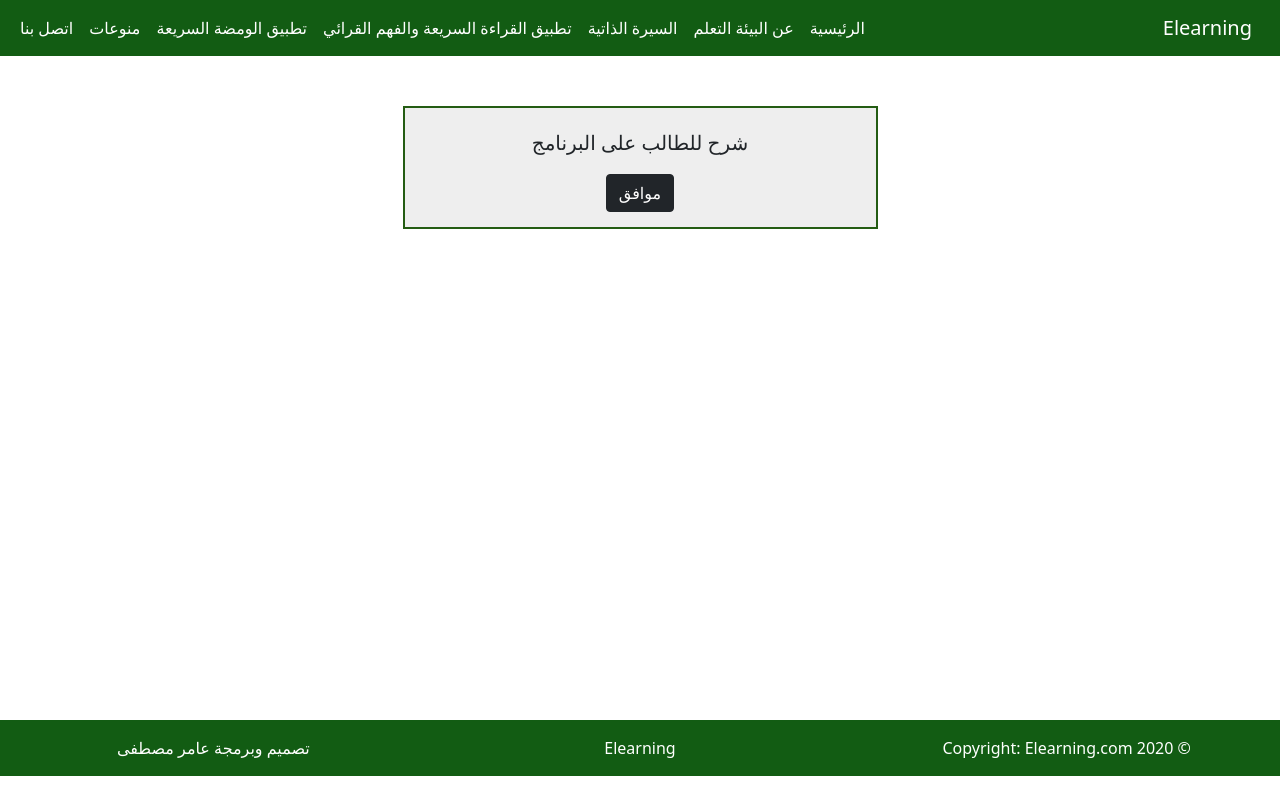
After one commit to amer200/readin-skills, a Node server app: page /read-app in a window 1280 px wide. The commit adds this page. Run offline with Node 20, Linux system fonts and the light colour scheme; some libraries are stand-ins or nearby versions.

Commit message:
read app

```diff
--- a/controllers/main.js
+++ b/controllers/main.js
@@ -1,3 +1,17 @@
-exports.getIndex = (req, res,next) => {
-    res.render('main/index')
+const MainPage = require('../modells/main-page');
+const mongoose = require('mongoose');
+
+exports.getIndex = (req, res, next) => {
+    MainPage.findOne()
+    .then(data => {
+        res.render('main/index',{
+            data: data
+        })
+    })
+    .catch( err => {
+        console.log(err);
+    })
 }
+exports.getReadApp = (req, res, next) => {
+    res.render('main/read-app')
+}
--- /dev/null
+++ b/public/css/read-app.css
@@ -0,0 +1,17 @@
+.my-modal {
+    height: 83vh;
+    text-align: center;
+}
+
+.my-modal .content {
+    margin-left: auto;
+    margin-right: auto;
+    margin-top: 50px;
+    padding: 20px 0 15px;
+    border: 2px solid #245C13;
+    background-color: #eee;
+}
+.page{
+    height: 83Vh;
+    padding: 100px;
+}
--- /dev/null
+++ b/public/js/read-app.js
@@ -0,0 +1,8 @@
+const modalBtn = document.getElementById('modalBtn');
+const modal = document.getElementById('modal');
+const page = document.getElementById('page');
+
+modalBtn.addEventListener('click', () => {
+    modal.classList = 'd-none';
+    page.classList = 'page';
+})
--- a/routes/main.js
+++ b/routes/main.js
@@ -3,6 +3,6 @@ const router = express.Router();
 const mainControllers = require('../controllers/main');
 //index page
 router.get('/', mainControllers.getIndex);
-
+router.get('/read-app', mainControllers.getReadApp)
 //export module
 module.exports = router;
--- a/views/lay-outs/nav.ejs
+++ b/views/lay-outs/nav.ejs
@@ -8,7 +8,7 @@
           <div class="collapse navbar-collapse" id="navbarSupportedContent">
             <ul class="navbar-nav me-auto mb-2 mb-lg-0">
               <li class="nav-item">
-                <a class="nav-link" aria-current="page" href="#">الرئيسية</a>
+                <a class="nav-link" aria-current="page" href="/">الرئيسية</a>
               </li>
               <li class="nav-item">
                 <a class="nav-link" href="#">عن البيئة التعلم</a>
@@ -17,7 +17,7 @@
                 <a class="nav-link" href="#">السيرة الذاتية</a>
               </li>
               <li class="nav-item">
-                <a class="nav-link" href="#">تطبيق القراءة السريعة والفهم القرائي</a>
+                <a class="nav-link" href="/read-app">تطبيق القراءة السريعة والفهم القرائي</a>
               </li>
               <li class="nav-item">
                 <a class="nav-link" href="#">تطبيق الومضة السريعة</a>
--- /dev/null
+++ b/views/main/read-app.ejs
@@ -0,0 +1,30 @@
+<%- include('../lay-outs/head') %>
+<%- include('../lay-outs/nav') %>
+<link rel="stylesheet" href="/css/read-app.css">
+<div class="my-modal" id="modal">
+    <div class="container">
+        <div class="row">
+            <div class="content col-lg-5">
+                <p class="lead">شرح للطالب على البرنامج</p>
+                <button class="btn btn-dark" id="modalBtn"> موافق </button>
+            </div>
+        </div>
+    </div>
+</div>
+<div class="page d-none" id="page">
+    <div class="container">
+        <div class="row">
+            <div class="app">
+                <div class="timer">عداد الزمن:</div>
+                <div class="prag">
+                    <p class="lead">هذا النص هو مثال لنص يمكن أن يستبدل في نفس المساحة، لقد تم توليد هذا النص من مولد
+                        النص العربى، حيث يمكنك أن تولد مثل هذا النص أو العديد من النصوص الأخرى إضافة إلى زيادة عدد
+                        الحروف التى يولدها التطبيق.</p>
+                </div>
+                <button class="btn btn-dark"> انهاء القراءة</button>
+            </div>
+        </div>
+    </div>
+</div>
+<script src="/js/read-app.js"></script>
+<%- include('../lay-outs/footer') %>
```
Also changed, not shown: views/main/index.ejs (+3 -5 lines).
